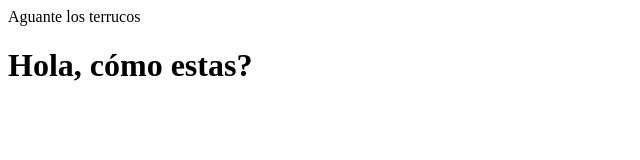
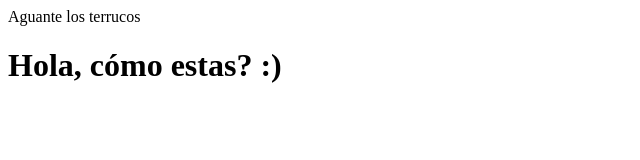
Before and after one commit to GrupoShots/TeamTerruco, a plain HTML site: page Index.html in a window 1280 px wide. Shown: the full height of the page, 0-640 px from the left. Drawn offline with Linux system fonts and the light colour scheme.

Commit message:
ERROR2DEDIEGO

```diff
--- a/Index.html
+++ b/Index.html
@@ -2,6 +2,6 @@ Aguante los terrucos
 </html>
 <head></head>
 <body>
-  <h1>Hola, cómo estas?</h1>
+  <h1>Hola, cómo estas? :)</h1>
   </body>
 </html>
```
